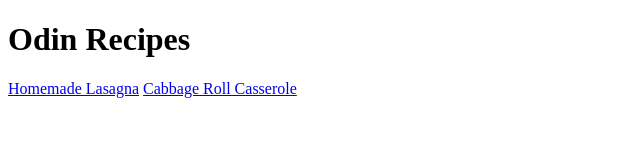
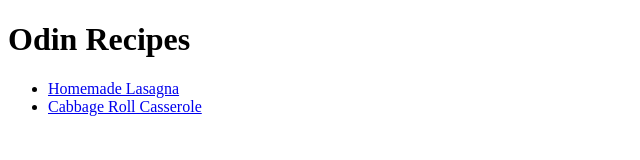
Before and after one commit to Wizmyr/odin-recipes, a plain HTML site: page index.html in a window 1280 px wide. Shown: the whole page, without its empty margins (0-640 px from the left). Drawn offline with Linux system fonts and the light colour scheme.

Commit message:
Put recipe links in unordered list

```diff
--- a/index.html
+++ b/index.html
@@ -8,7 +8,9 @@
 </head>
 <body>
     <h1>Odin Recipes</h1>
-    <a href="./recipes/homemade-lasagna.html">Homemade Lasagna</a>
-    <a href="./recipes/cabbage-roll-casserole.html">Cabbage Roll Casserole</a>
+    <ul>
+        <li><a href="./recipes/homemade-lasagna.html">Homemade Lasagna</a></li>
+        <li><a href="./recipes/cabbage-roll-casserole.html">Cabbage Roll Casserole</a></li>
+    </ul>
 </body>
 </html>
```
